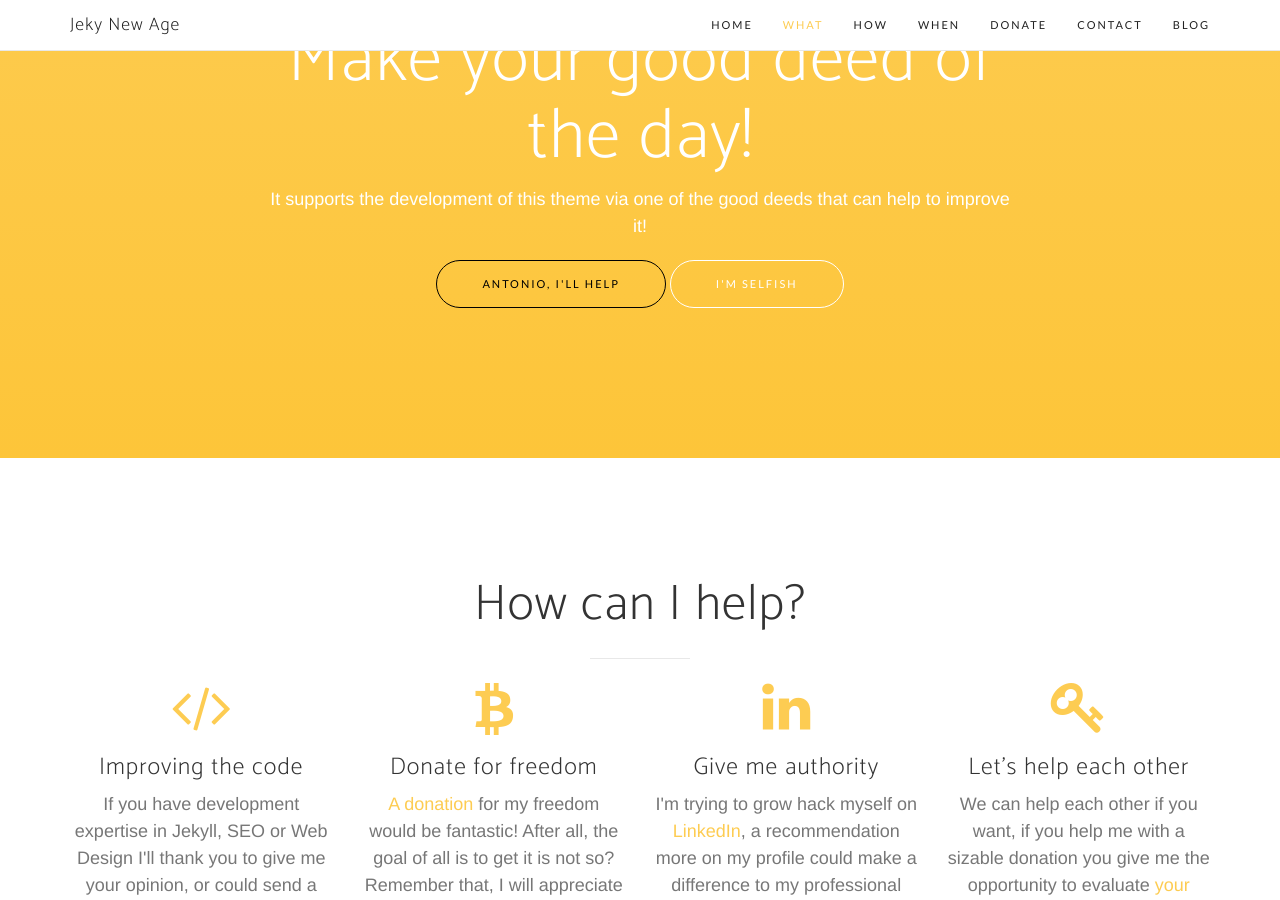
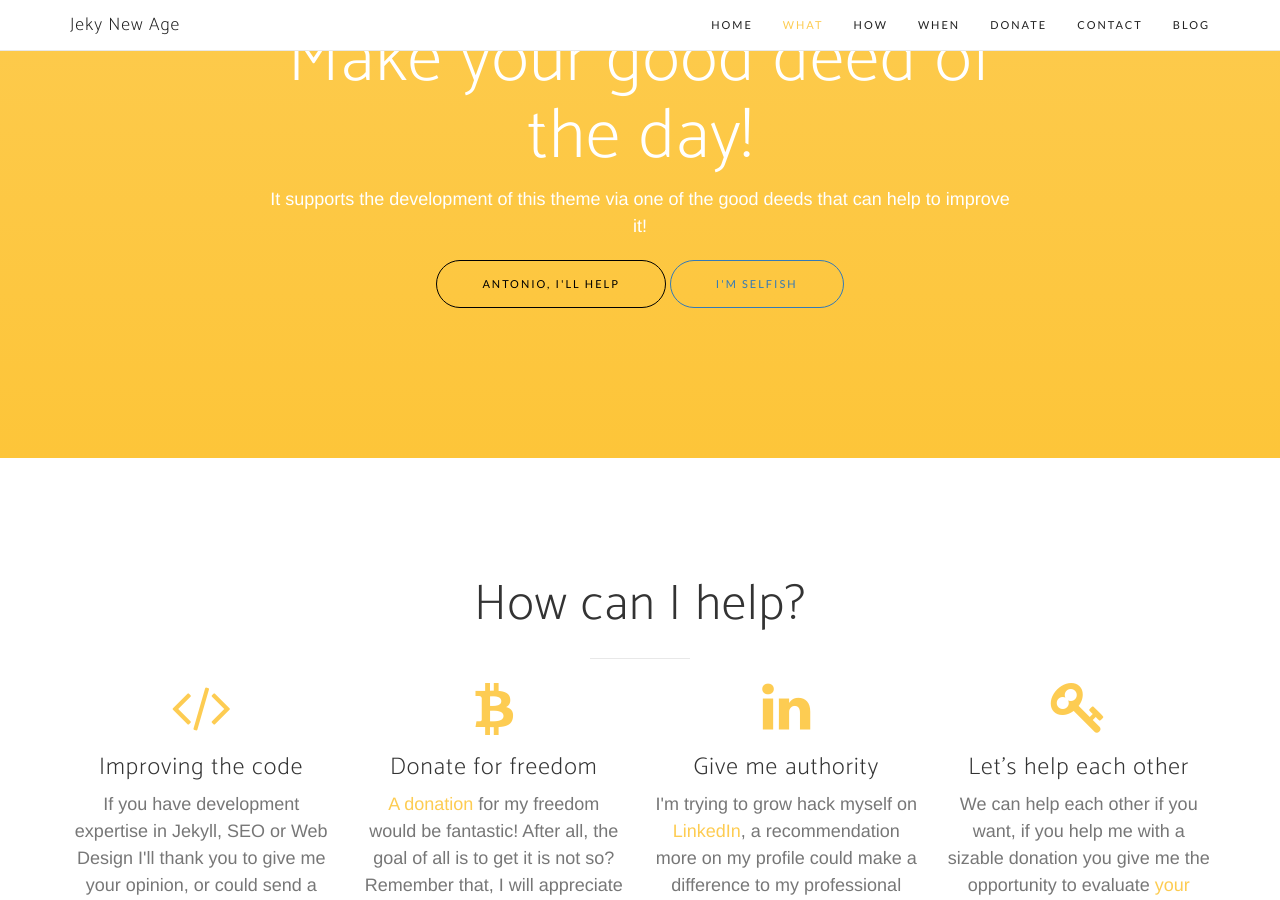
Before and after one commit to eldersoares/eldersoares.github.io, a Jekyll site: the page built from funds.html, in a window 1280 px wide and 900 px high, scrolled down 1028 px. Built offline with Jekyll 4.4.1, drawn with Linux system fonts in a browser that asks for light colours; nearby versions of some CDN libraries; some web fonts are replaced.

```diff
--- a/_config.yml
+++ b/_config.yml
@@ -32,5 +32,5 @@ permalink: pretty
 paginate: 5
 exclude: ["less","node_modules","Gruntfile.js","package.json","README.md"]
 
-gems: [jekyll-paginate, plugins]
+gems: [plugins]
 # Build settings
--- a/_includes/contacto.html
+++ b/_includes/contacto.html
@@ -18,7 +18,7 @@
 				</div>
 			</div>
 			<input class="btn btn-default" type="submit" value="ENVIAR MENSAJE" />
-			<p>o enviénos un e-mail: <a href="mailto:admin@labCeroUno.com">admin@labCeroUno.com</a></p>
+			<h3>o enviénos un e-mail: <a href="mailto:admin@labCeroUno.com">admin@labCeroUno.com</a></h3>
         </div>
     </div>
 </section>
--- a/_includes/nav.html
+++ b/_includes/nav.html
@@ -29,8 +29,8 @@
                 <li>
                     <a class="page-scroll" href="#contacto">Contacto</a>
                 </li>
+				<li>
                     <a class="page-scroll" href="/blog/">Blog</a>
-                <li>
                 </li>
             </ul>
         </div>
--- a/_sass/_base.scss
+++ b/_sass/_base.scss
@@ -226,6 +226,7 @@ header {
   }
 }
 
+
 section {
   padding: 100px 0;
   h2 {
@@ -248,6 +249,9 @@ section {
         height: 100px;
       }
     }
+	a {
+		color: #337ab7;
+	}
   }
   &.features {
     .section-heading {
```
Also changed, not shown: 12 other files.
